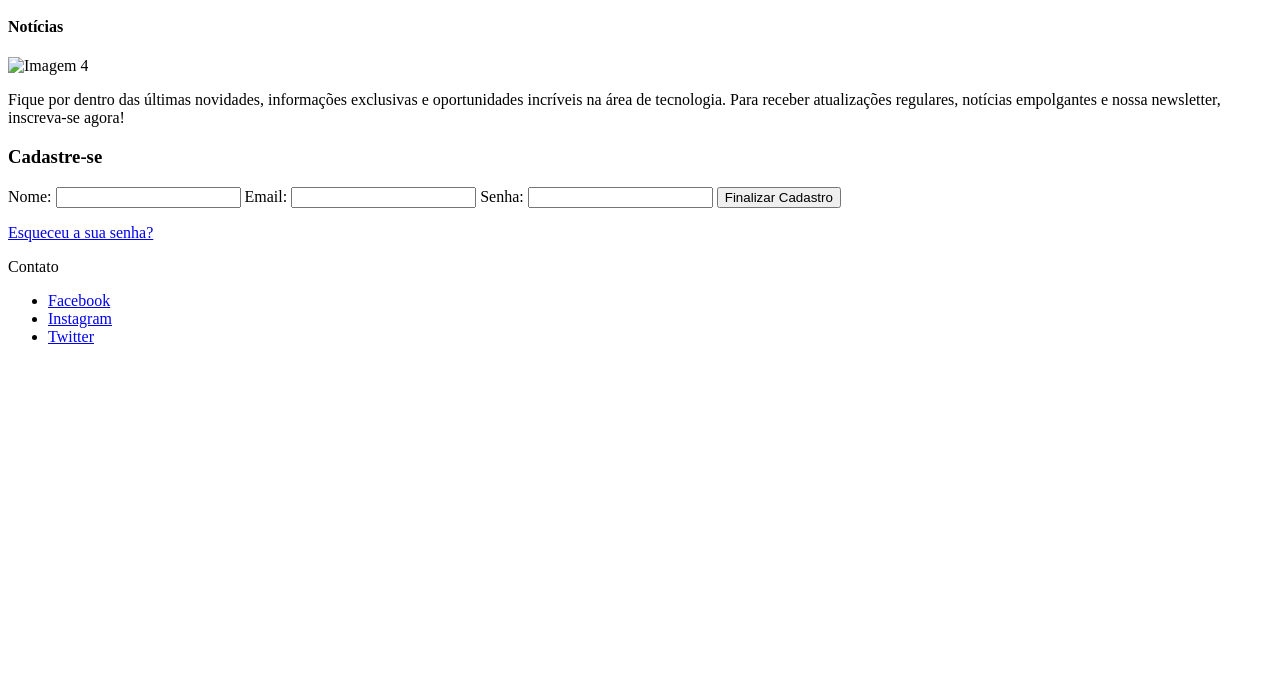
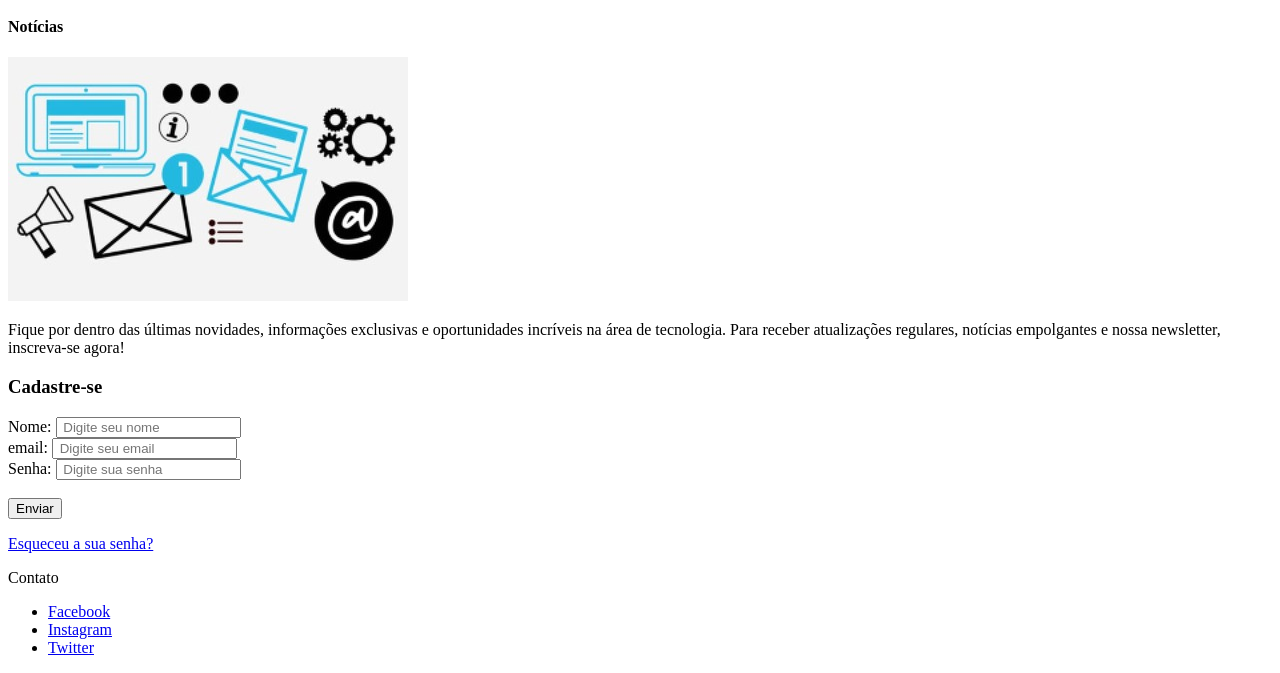
Before and after one commit to sarahcorbo/projeto_integrador_FRONT_END_proz_turma19, a plain HTML site: page contato.html in a window 1280 px wide. Shown: the part 266-939 px from the top of the page. Before the commit the page ends 800 px from the top, so only its background shows below. Drawn offline with Linux system fonts and the light colour scheme.

Commit message:
Alterado o formulário

```diff
--- a/contato.html
+++ b/contato.html
@@ -27,23 +27,30 @@
 
         <div class="coluna">
             <h4>Notícias</h4>
-            <img src="./img/img4.jpg" alt="Imagem 4">
+            <img src="./img/newletters.jpg" alt="Imagem 4">
             <p>Fique por dentro das últimas novidades, informações exclusivas e oportunidades incríveis na área de tecnologia. Para receber atualizações regulares, notícias empolgantes e nossa newsletter, inscreva-se agora!</p>
         </div>
 
         <div class="cadastro">
             <h3>Cadastre-se</h3>
-            <form>
-                <label for="nome">Nome:</label>
-                <input type="text" id="nome" name="nome" required>
+            <form action="">
+                <div>
+                    <label for="nome">Nome: </label>
+                    <input type="text" id="nome" name="iname" required placeholder=" Digite seu nome">
+                </div>
+                <div>
+                    <label for="email">email: </label>
+                    <input type="email" id="email" nome =iemail required placeholder=" Digite seu email">
+                </div>
 
-                <label for="email">Email:</label>
-                <input type="email" id="email" name="email" required>
+                <div>
+                    <label for="senha">Senha: </label>
+                    <input type="password" id="senha" name="isenha" required placeholder=" Digite sua senha">
+                </div>
 
-                <label for="senha">Senha:</label>
-                <input type="password" id="senha" name="senha" required>
-
-                <button type="submit">Finalizar Cadastro</button>
+                </div>
+                <br><input type="submit" value="Enviar"></br>
+                </div>
             </form>
 
             <p><a href="#">Esqueceu a sua senha?</a></p>
```
Also changed, not shown: cursos.html (+1 -1 lines), img/newletters.jpg (added).
